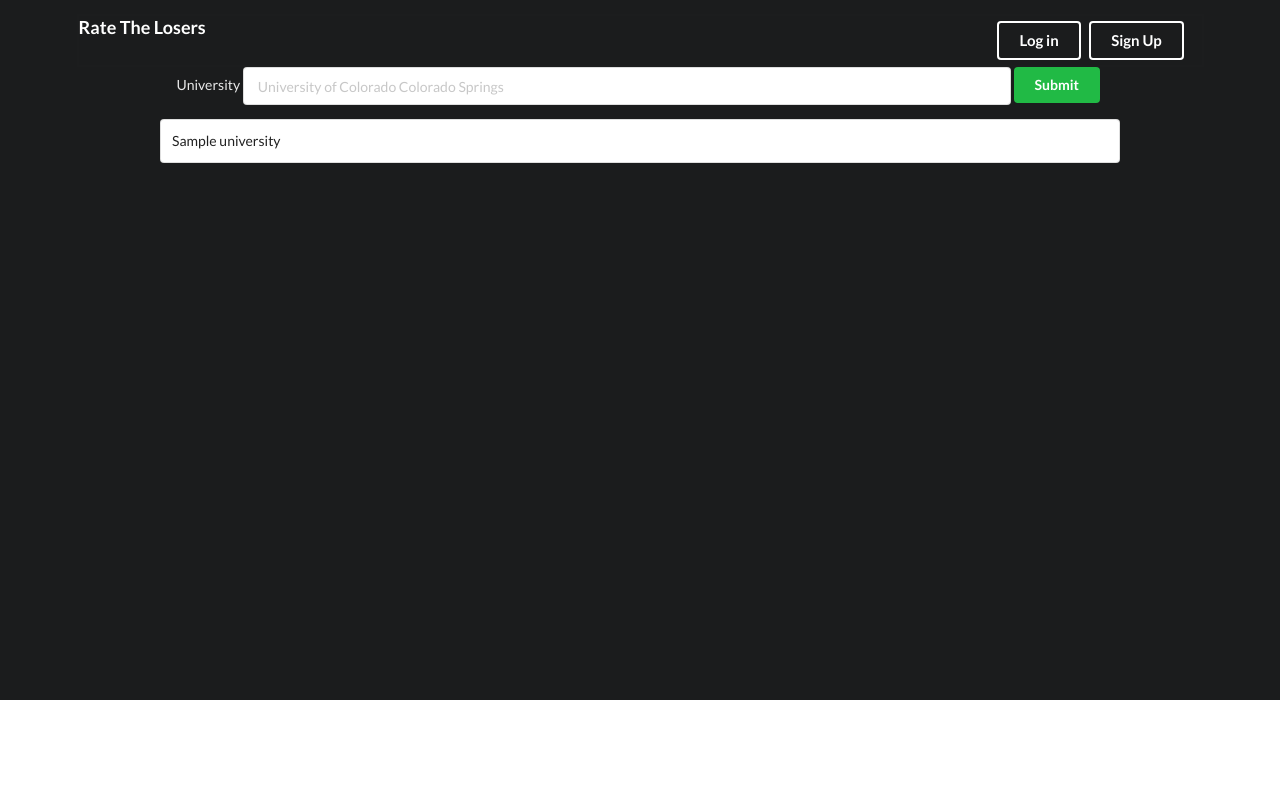
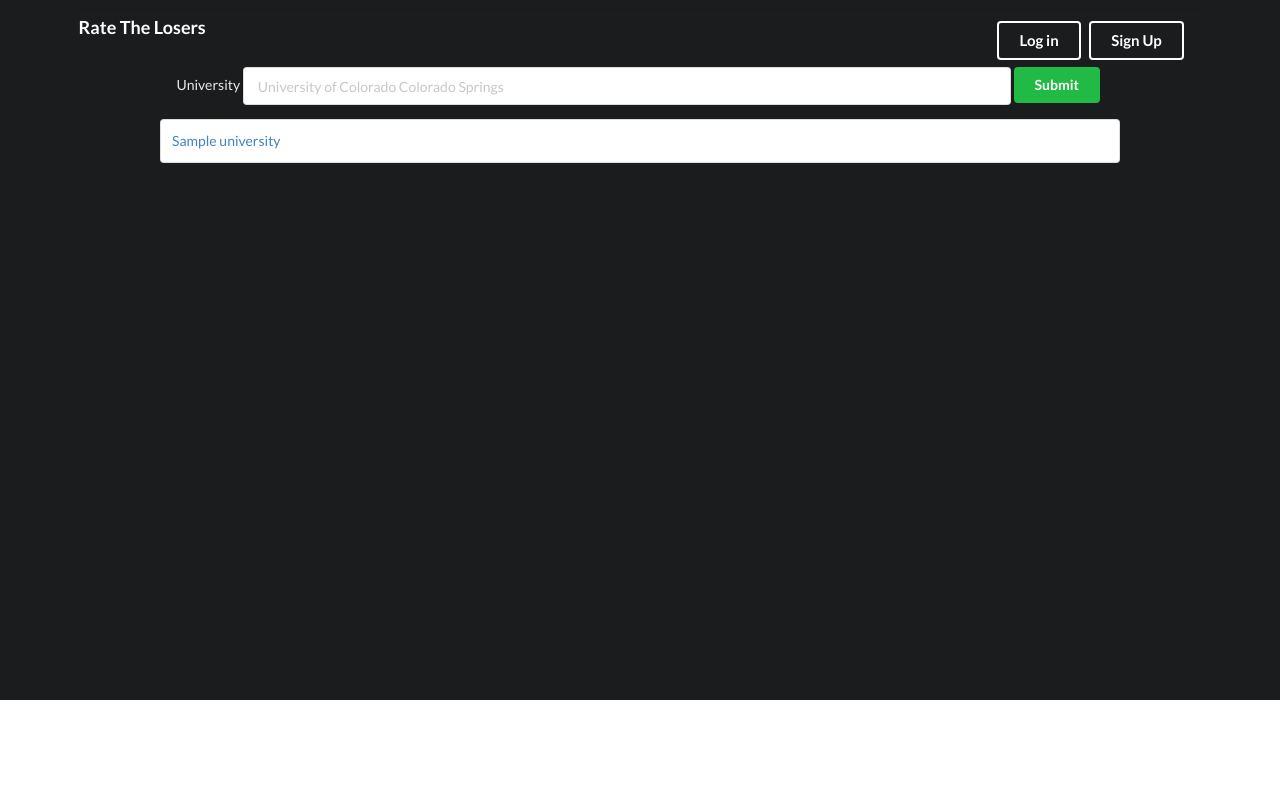
Before and after one commit to cameronwc/Database-Project, a PHP site: page /viewUniversities.php in a window 1280 px wide. Shown: the top 799 px of the page. Run offline with PHP 8.4, Linux system fonts and the light colour scheme; tables that the repository leaves empty or names only in its code hold one stand-in row (values such as "Sample post"); data that the repository does not hold is empty.

Commit message:
Update viewUniversities.php

```diff
--- a/viewUniversities.php
+++ b/viewUniversities.php
@@ -45,7 +45,7 @@
                         // output data of each row
                         while($row = $res->fetch_assoc()) {
                             echo "<tr>
-                                    <td data-label='Name'>".$row["name"]."</td>
+                                    <td class='click' data-label='Name'><a href='getLosers.php?university=".urlencode($row["name"])."'>".$row["name"]."</td>
                                 </tr>";
                             echo "<script>
                                 $('#".$row['name'].$row['lName']."').rating('disable');
```
